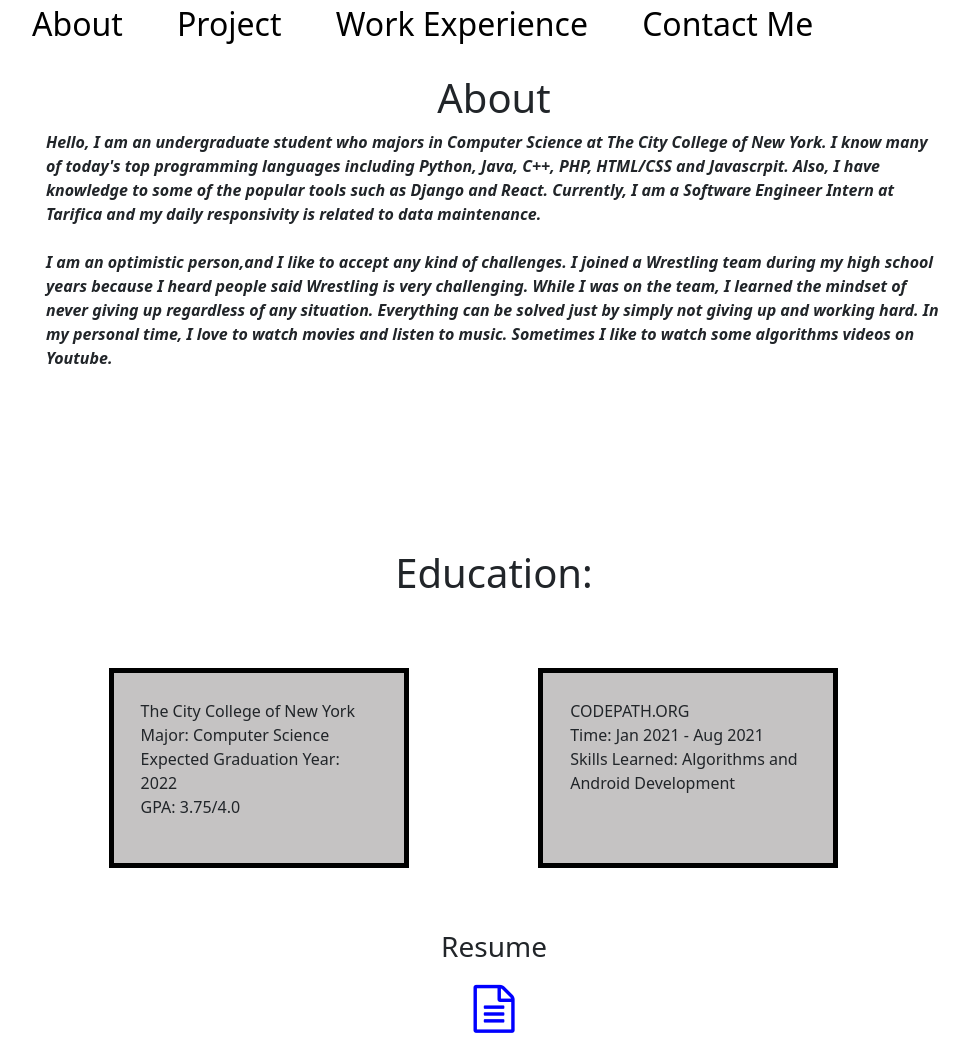
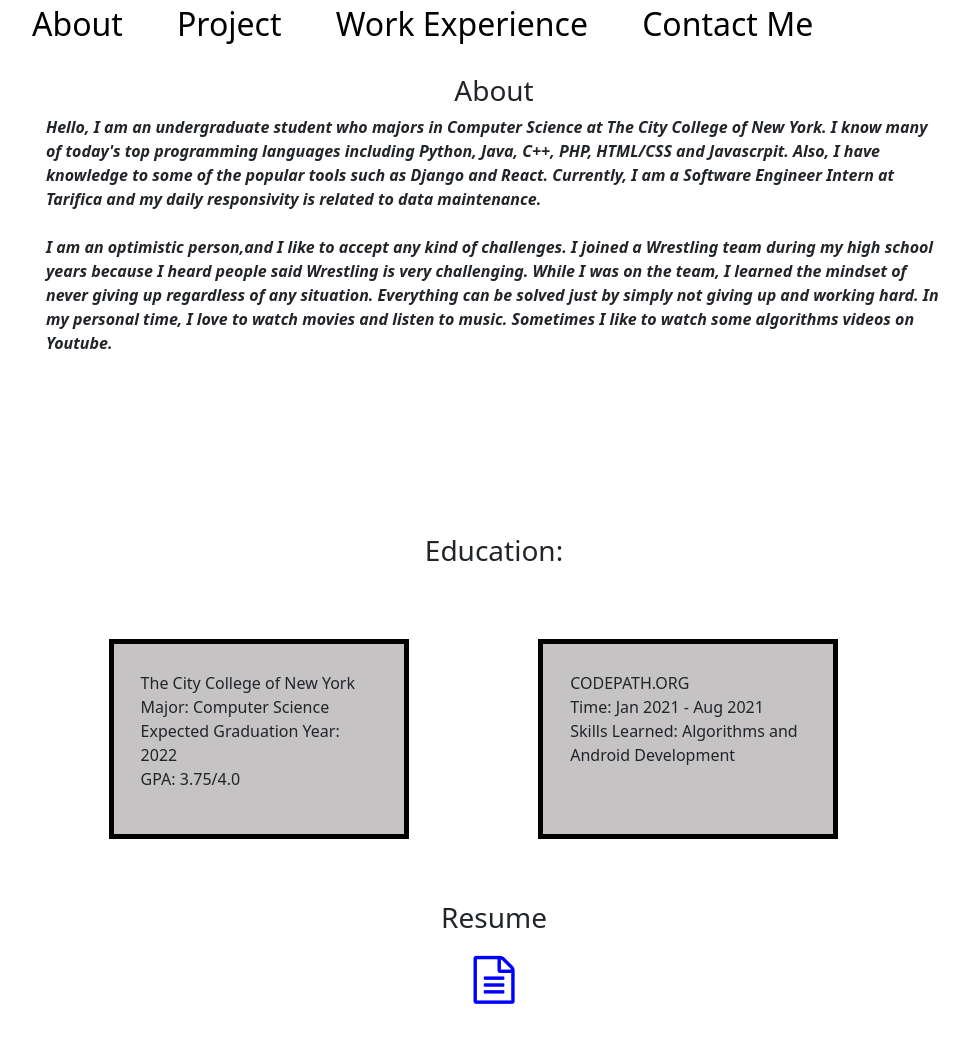
Before and after one commit to qxou14/personal-web, a plain HTML site: page index.html in a window 1280 px wide. Shown: the top 1047 px of the page, without its empty margins (146-1115 px from the left). Drawn offline with nearby package versions, Linux system fonts and the light colour scheme.

Commit message:
ready for gif

```diff
--- a/design.css
+++ b/design.css
@@ -7,6 +7,7 @@
 
 .heading{
     text-align: center;
+    margin-top: 10px;
 }
 
 
@@ -57,8 +58,6 @@
 
 .list{
     position:relative;
-
-    margin-top: 20%;
     margin-left:20%;
     margin-right:25%;
 }
--- a/index.html
+++ b/index.html
@@ -24,7 +24,7 @@
     </div>
 
     <div class="words">
-      <h1 class = "heading">About</h1>
+      <h3 class = "heading">About</h3>
       <b><i>
           <p>
             Hello,
@@ -49,7 +49,7 @@
         </i></b>
 
       <section id="education">
-        <h1 class = "heading">Education:</h1>
+        <h3 class = "heading">Education:</h3>
 
           <span class="boxed">
             The City College of New York
```
Also changed, not shown: project.html (+3 -1 lines), work.html (+1 -1 lines).
